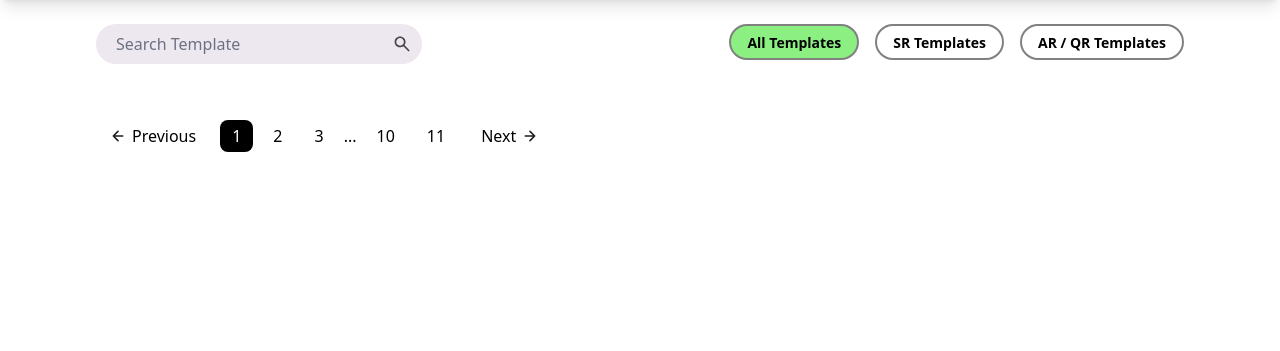
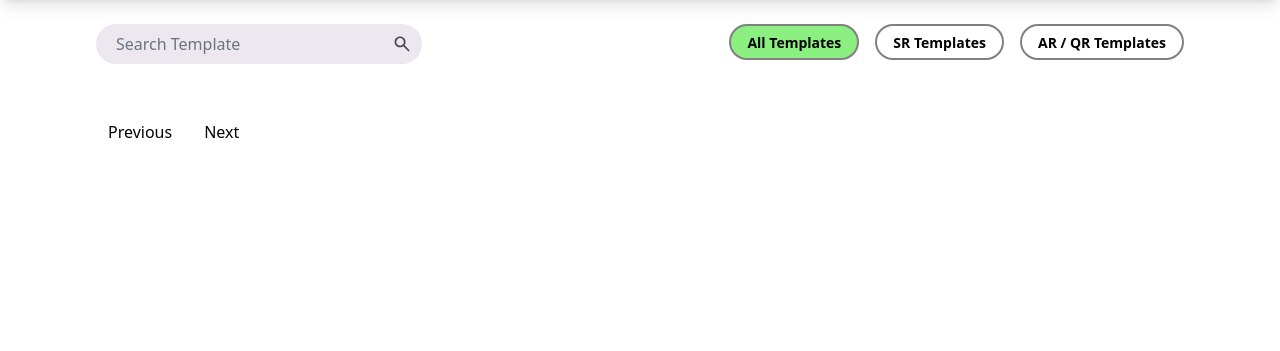
Before and after one commit to Pupackted/Reporthink_Template_Editor, a Django app: page / in a window 1280 px wide. Shown: the part 80-431 px from the top of the page. Run offline with Django 5.2, Linux system fonts and the light colour scheme; data that the repository does not hold is empty; some libraries are stand-ins or nearby versions.

Commit message:
fixed some ui stuff

```diff
--- a/Reporthink_Template_Editor_Project/Template_Editor_App/templates/edit-template.html
+++ b/Reporthink_Template_Editor_Project/Template_Editor_App/templates/edit-template.html
@@ -735,7 +735,7 @@
   <!-- Modal popup and pdf downloader  -->
   <script src="https://cdnjs.cloudflare.com/ajax/libs/html2canvas/1.4.1/html2canvas.min.js"></script>
   <script src="https://cdnjs.cloudflare.com/ajax/libs/jspdf/2.5.1/jspdf.umd.min.js"></script>
-  {% load static %} ... {{ user_edits|json_script:"user-edits-data" }}
+  {% load static %} {{ user_edits|json_script:"user-edits-data" }}
   <script>
     // This makes window.USER_EDITS available in your JS
     window.USER_EDITS = JSON.parse(
--- a/Reporthink_Template_Editor_Project/Template_Editor_App/templates/index.html
+++ b/Reporthink_Template_Editor_Project/Template_Editor_App/templates/index.html
@@ -179,13 +179,15 @@
       </div>
       <!-- top part end -->
       <!-- grid start -->
+
       <div
-        class="grid grid-cols-2 md:grid-cols-4 gap-4 mt-5 max-h-[80vh] overflow-y-auto pr-2"
+        id="template-grid"
+        class="grid grid-cols-2 md:grid-cols-4 gap-4 mt-5"
       >
         {% for template in templates %} {% if template.cover_part %}
         <!-- item -->
         <div
-          class="flex flex-col w-full md:max-w-[341px] aspect-[341/529] transition-transform duration-200 ease-in-out hover:scale-[98%]"
+          class="template-item flex flex-col w-full md:max-w-[341px] aspect-[341/529] transition-transform duration-200 ease-in-out hover:scale-[98%]"
           data-template-name="{{ template.name }}"
         >
           <a href="{% url 'choose_template' %}?selected_id={{ template.id }}">
@@ -228,108 +230,76 @@
 
       <!-- number selector -->
       <div class="flex items-center space-x-2 md:mt-8 mt-10">
-        <!-- Previous Button -->
-        <button
-          class="px-4 py-2 rounded-[8px] text-black hover:bg-gray-400 flex justify-center items-center"
-        >
-          <svg
-            class="mr-2"
-            width="12"
-            height="12"
-            viewBox="0 0 12 12"
-            fill="none"
-            xmlns="http://www.w3.org/2000/svg"
-          >
-            <path
-              d="M10.6663 5.99967H1.33301M1.33301 5.99967L5.99967 10.6663M1.33301 5.99967L5.99967 1.33301"
-              stroke="#1E1E1E"
-              stroke-width="1.6"
-              stroke-linecap="round"
-              stroke-linejoin="round"
-            />
-          </svg>
-          Previous
-        </button>
+
 
         <!-- Page Numbers -->
-        <div class="flex items-center space-x-2">
+        <div id="pagination" class="flex items-center space-x-2">
           <!-- Page 1 (Selected by default) -->
-          <button class="px-3 py-1 rounded-[8px] bg-black text-white page-btn">
-            1
-          </button>
-
-          <!-- Page 2 -->
-          <button
-            class="px-3 py-1 rounded-[8px] text-black hover:bg-gray-400 page-btn"
-          >
-            2
-          </button>
-
-          <!-- Page 3 -->
-          <button
-            class="px-3 py-1 rounded-[8px] text-black hover:bg-gray-400 page-btn"
-          >
-            3
-          </button>
-
-          <span class="text-black hidden md:flex">...</span>
-
-          <!-- Page 10 -->
-          <button
-            class="px-3 py-1 rounded-[8px] text-black hover:bg-gray-400 page-btn hidden md:flex"
-          >
-            10
-          </button>
-
-          <!-- Page 11 -->
-          <button
-            class="px-3 py-1 rounded-[8px] text-black hover:bg-gray-400 page-btn hidden md:flex"
-          >
-            11
-          </button>
         </div>
 
-        <!-- Next Button -->
-        <button
-          class="px-4 py-2 rounded-[8px] text-black hover:bg-gray-400 flex justify-center items-center"
-        >
-          Next
-          <svg
-            class="ml-2"
-            width="12"
-            height="12"
-            viewBox="0 0 12 12"
-            fill="none"
-            xmlns="http://www.w3.org/2000/svg"
-          >
-            <path
-              d="M1.33301 5.99967H10.6663M10.6663 5.99967L5.99967 1.33301M10.6663 5.99967L5.99967 10.6663"
-              stroke="#1E1E1E"
-              stroke-width="1.6"
-              stroke-linecap="round"
-              stroke-linejoin="round"
-            />
-          </svg>
-        </button>
+
       </div>
 
       <script>
         document.addEventListener("DOMContentLoaded", () => {
-          const pageButtons = document.querySelectorAll(".page-btn");
+          const itemsPerPage = 8;
+          const grid = document.getElementById("template-grid");
+          const items = Array.from(grid.querySelectorAll(".template-item"));
+          const pagination = document.getElementById("pagination");
 
-          pageButtons.forEach((button) => {
-            button.addEventListener("click", () => {
-              // Reset all buttons
-              pageButtons.forEach((btn) => {
-                btn.classList.remove("bg-black", "text-white");
-                btn.classList.add("text-black");
-              });
+          let currentPage = 1;
+          const totalPages = Math.ceil(items.length / itemsPerPage);
 
-              // Add selected class to the clicked button
-              button.classList.remove("text-black");
-              button.classList.add("bg-black", "text-white");
+          function showPage(page) {
+            currentPage = page;
+            const start = (page - 1) * itemsPerPage;
+            const end = start + itemsPerPage;
+
+            // Show only items for current page
+            items.forEach((item, index) => {
+              item.style.display = index >= start && index < end ? "" : "none";
             });
-          });
+
+            renderPagination();
+          }
+
+          function renderPagination() {
+            pagination.innerHTML = "";
+
+            // Previous button
+            const prevBtn = document.createElement("button");
+            prevBtn.textContent = "Previous";
+            prevBtn.className =
+              "px-3 py-1 rounded-[8px] text-black hover:bg-gray-400";
+            prevBtn.disabled = currentPage === 1;
+            prevBtn.addEventListener("click", () => showPage(currentPage - 1));
+            pagination.appendChild(prevBtn);
+
+            // Page buttons
+            for (let i = 1; i <= totalPages; i++) {
+              const btn = document.createElement("button");
+              btn.textContent = i;
+              btn.className =
+                "px-3 py-1 rounded-[8px] page-btn " +
+                (i === currentPage
+                  ? "bg-black text-white"
+                  : "text-black hover:bg-gray-400");
+              btn.addEventListener("click", () => showPage(i));
+              pagination.appendChild(btn);
+            }
+
+            // Next button
+            const nextBtn = document.createElement("button");
+            nextBtn.textContent = "Next";
+            nextBtn.className =
+              "px-3 py-1 rounded-[8px] text-black hover:bg-gray-400";
+            nextBtn.disabled = currentPage === totalPages;
+            nextBtn.addEventListener("click", () => showPage(currentPage + 1));
+            pagination.appendChild(nextBtn);
+          }
+
+          // Initialize
+          showPage(1);
         });
       </script>
 
--- a/Reporthink_Template_Editor_Project/theme/templates/base.html
+++ b/Reporthink_Template_Editor_Project/theme/templates/base.html
@@ -2,7 +2,7 @@
 <!DOCTYPE html>
 <html lang="en">
   <head>
-    <title>Balls</title>
+    <title>Template Editor</title>
     <meta charset="UTF-8" />
     <meta name="viewport" content="width=device-width, initial-scale=1.0" />
     <meta http-equiv="X-UA-Compatible" content="ie=edge" />
```
